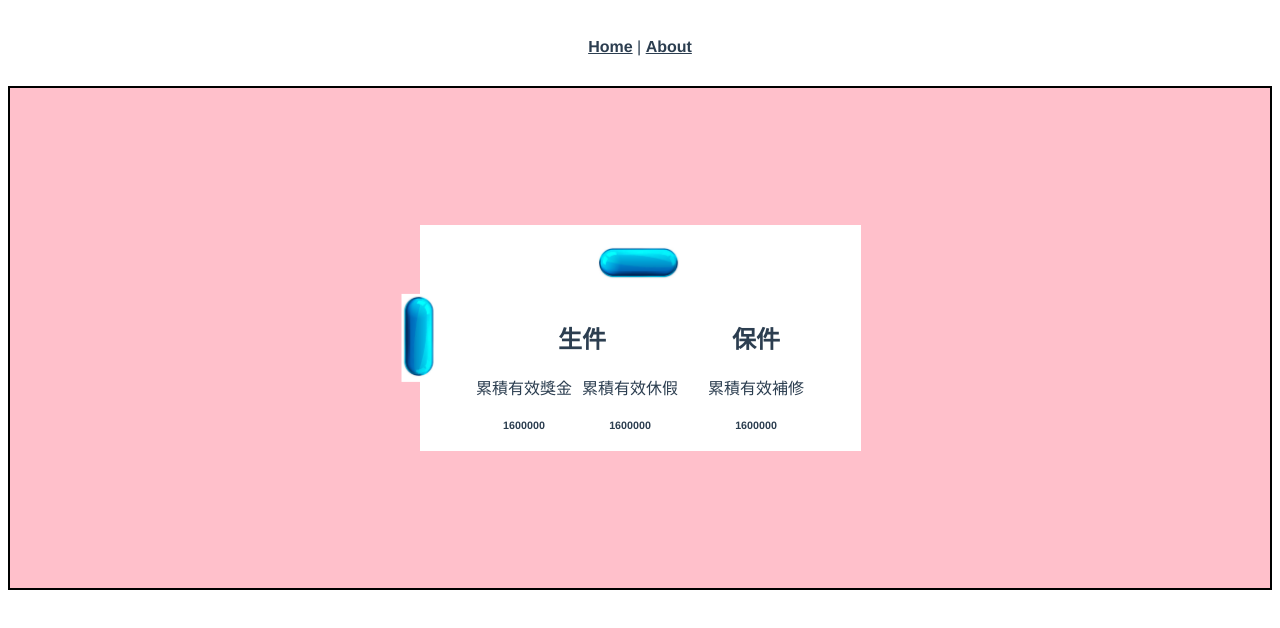
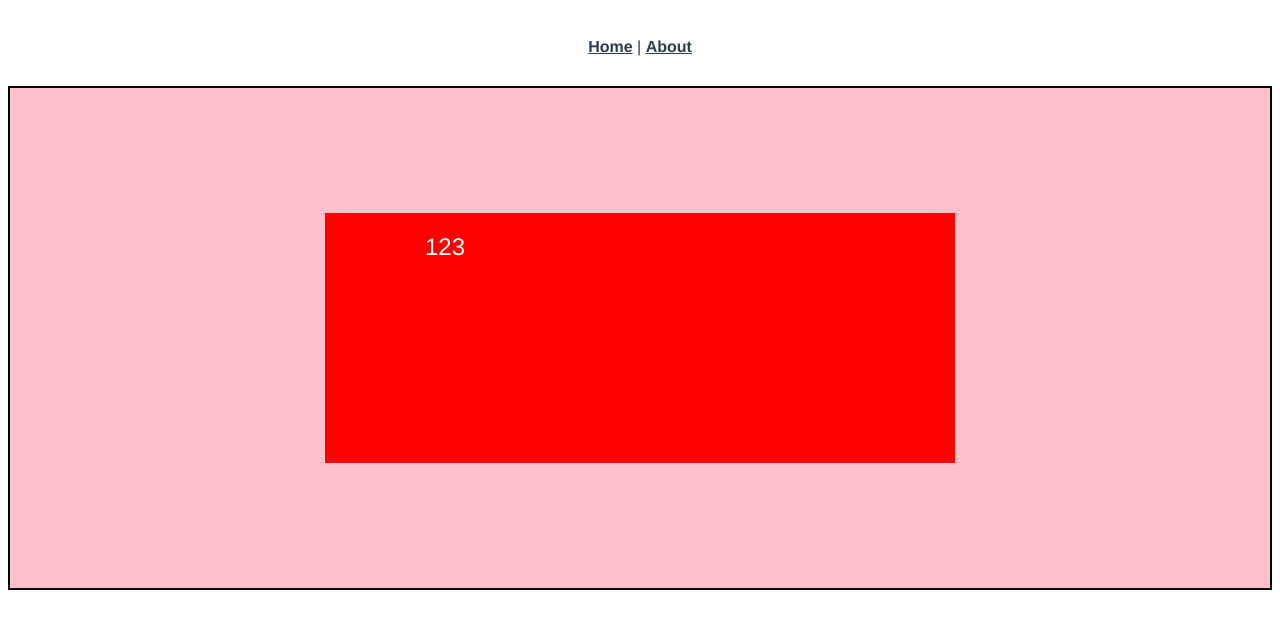
Before and after one commit to because-hung/elementUi-vue3, a Vue app: page /#/testPageTH in a window 1280 px wide. Shown: the top 628 px of the page. Built offline with nearby package versions, Linux system fonts and the light colour scheme.

Commit message:
throllette

```diff
--- a/src/views/testPageTH.vue
+++ b/src/views/testPageTH.vue
@@ -1,6 +1,8 @@
 <template lang="pug">
 .containerA
-  .testContent
+  .testcont
+    span 123
+  .testContent( v-if='false' @mouseover='changeColor()' @mouseleave='changeColorV()')
     img.posit(src='../assets/btn.jpg')
     .logoA
       img(src='../assets/btn.jpg')
@@ -26,10 +28,41 @@
 
 </template>
 <script>
+import _ from 'lodash'
 export default {
+  setup () {
+    // function changeColor (val) {
+    //   const debo = _.debounce(function () {
+    //     const domA = document.querySelector('.testContent')
+    //     domA.style.backgroundColor = 'red'
+    //     console.log('red')
+    //   }, 300)
+    //   debo()
+    // }
+    const thro = _.throttle(function () {
+      const domA = document.querySelector('.testContent')
+      domA.style.backgroundColor = 'red'
+      console.log('red')
+    }, 600, { trailing: false })
+
+    function changeColor () {
+      thro()
+    }
+
+    function changeColorV () {
+      const domA = document.querySelector('.testContent')
+      domA.style.backgroundColor = 'white'
+      console.log('white')
+    }
+    return {
+      changeColor,
+      changeColorV
+    }
+  }
 }
 </script>
-<style lang='sass' scoped>
+<style lang="sass" scoped>
+
 .containerA
   border: 2px black solid
   height: 500px
@@ -37,6 +70,20 @@ export default {
   display: flex
   justify-content: center
   align-items: center
+  .testcont
+    width: 50%
+    height: 250px
+    background: red
+    position: relative
+    span
+      color: white
+      font-size: 24px
+      display: inline-flex
+      width: 150px
+      height: 30px
+      position: absolute
+      top: 20px
+      left: 100px
   .testContent
     width: 35%
     background: white
@@ -98,5 +145,4 @@ export default {
       height: 300px
       border-radius: 10px
       transform: translateX(4px)
-
 </style>
```
